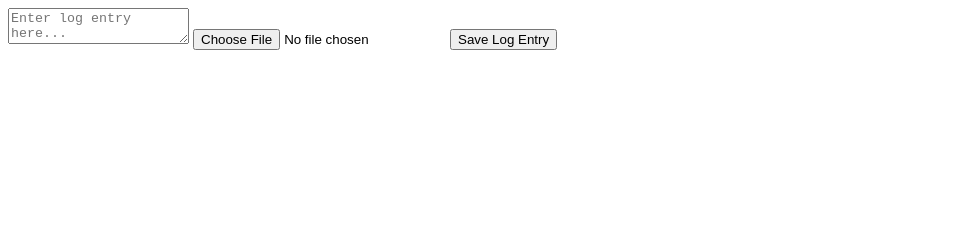
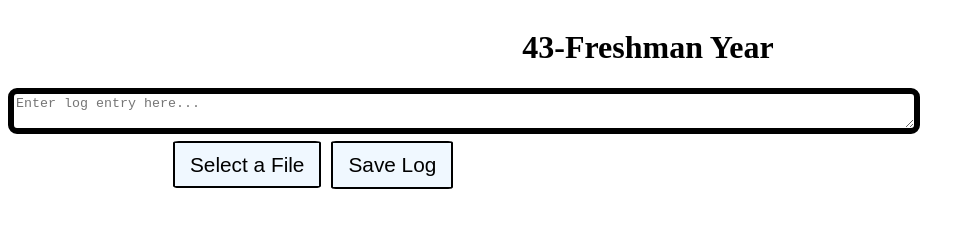
Before and after one commit to MrRiceGuy/logface, a website: page public/index.html in a window 1280 px wide. Shown: the whole page, without its empty margins (0-975 px from the left). Drawn offline with Linux system fonts and the light colour scheme; no server answers.

Commit message:
Main log only...

```diff
--- a/public/index.html
+++ b/public/index.html
@@ -4,14 +4,20 @@
 <head>
     <meta charset="UTF-8">
     <meta name="viewport" content="width=device-width, initial-scale=1.0">
-    <title>Log Application</title>
+    <title>Carsons Log</title>
     <link rel="stylesheet" href="styles.css">
 </head>
 <body>
     <div id="logContainer">
+        <div id = "banner"><h1>43-Freshman Year</h1></div>
         <textarea id="logInput" placeholder="Enter log entry here..."></textarea>
-        <input type="file" id="imageInput" accept="image/*">
-        <button id="saveButton">Save Log Entry</button>
+        <div id = "inputButtons">
+            <input type="file" id="imageInput" name = "imageInput" accept="image/*">
+            <label id="imageInput-label" for="imageInput"
+            >Select a File</label
+          >
+            <button id="saveButton">Save Log</button>
+        </div>
     </div>
     <div id="logEntries"></div>
     <script src="script.js"></script>
--- a/public/styles.css
+++ b/public/styles.css
@@ -1,8 +1,16 @@
 /* styles.css */
 
+
+#logContainer{
+width: 80vw;
+display: inline-block;
+}
+
+
 #logEntries {
-    width: 50vw;
+    width: 70vw;
     white-space: pre-line;
+    margin:auto
 }
 
 .log-entry {
@@ -15,4 +23,41 @@
     display: block;
     max-width: 100%;
     margin-top: 5px;
+    border: 3px solid black;
+    border-radius: 6px;
 }
+
+#banner{
+    margin:auto;
+    text-align: center;
+    width: 100vw;
+}
+
+#logInput{
+
+    margin:auto;
+    border: 6px solid black;
+    border-radius: 9px;
+    width: 70vw;
+}
+
+#saveButton,#imageInput-label{
+    font: normal normal normal 1.3rem Leviticus, sans-serif;
+    padding: 10px 15px;
+    margin: 3px;
+    border: 2px solid black;
+    border-radius: 4%;
+    background-color: aliceblue;
+  }
+
+
+#imageInput{
+    display:none;
+}
+
+
+
+  #inputButtons{
+    width: 700px;
+    margin:auto;
+}
```
Also changed, not shown: log.json (+10 -0 lines), 2 other files.
